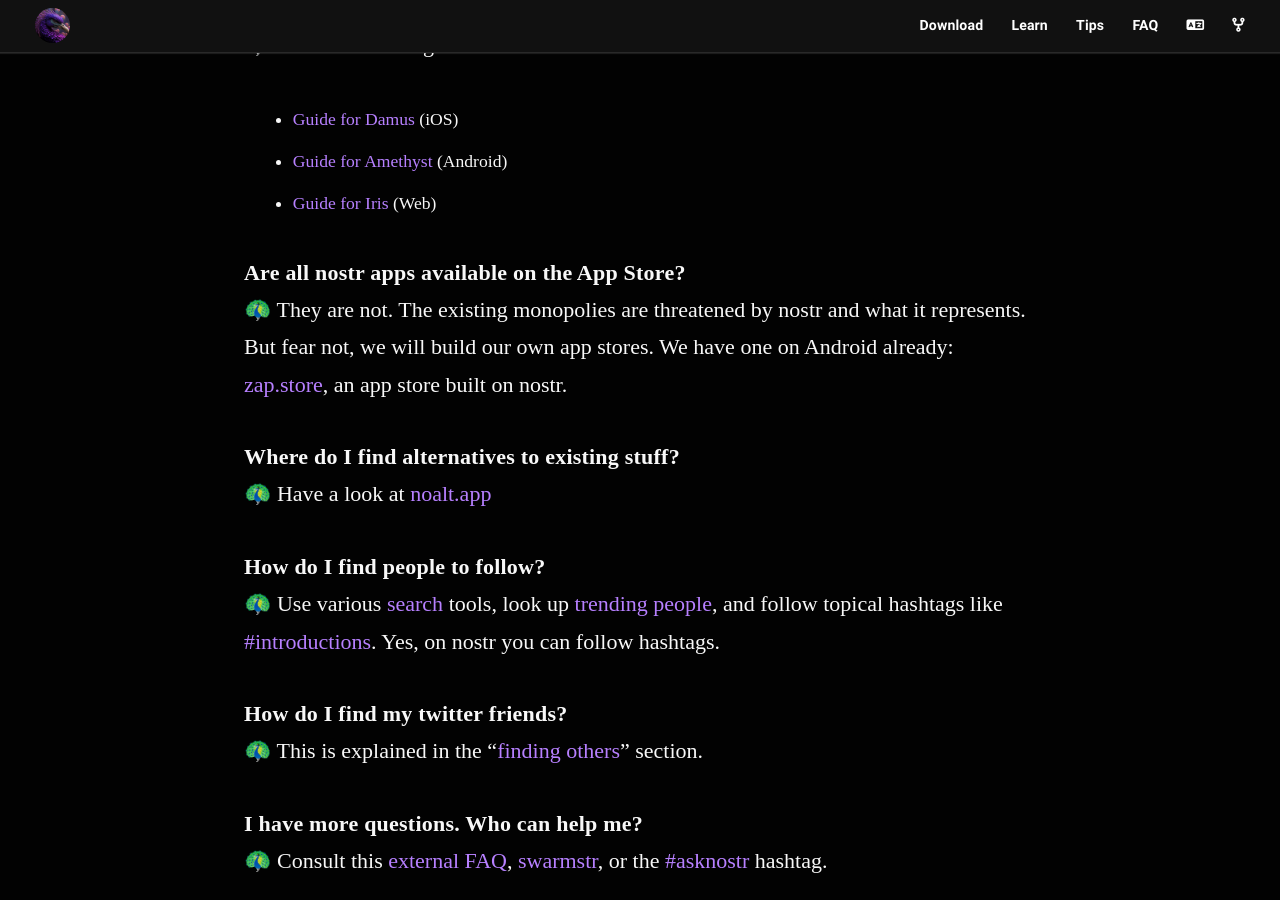
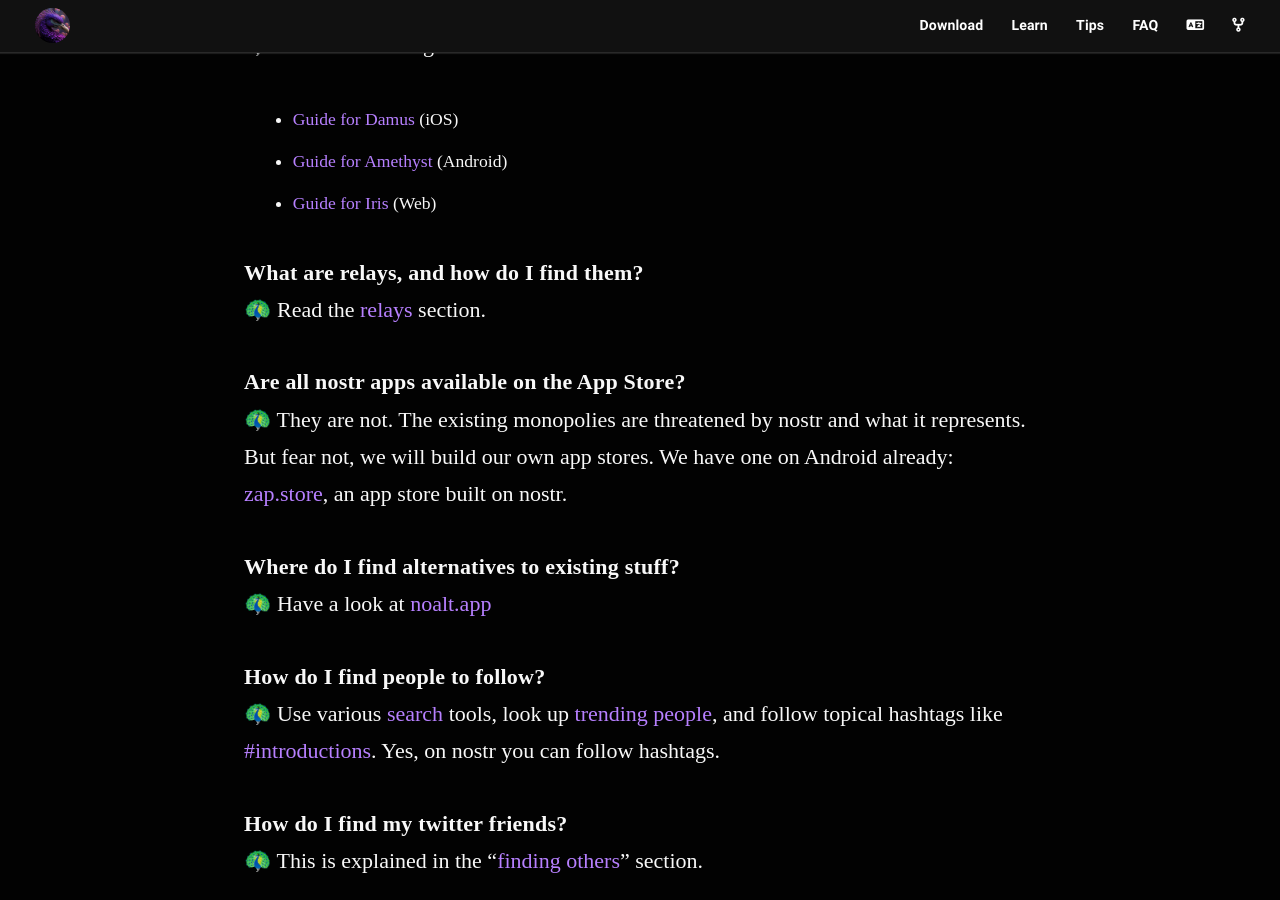
Before and after one commit to nostr-resources/nostr-resources.github.io, a Jekyll site: the page built from index.md, in a window 1280 px wide and 900 px high, scrolled down 3567 px. Built offline with Jekyll 4.4.1, drawn with Linux system fonts in a browser that asks for light colours; some web fonts are replaced.

Commit message:
feat(faq): add relay question

```diff
--- a/index.md
+++ b/index.md
@@ -118,6 +118,9 @@ clearly see via [zaplife.lol](https://zaplife.lol).
 - [Guide for Amethyst](https://nostr.how/guides/amethyst) (Android)
 - [Guide for Iris](https://nostr.how/guides/iris) (Web)
 
+**What are relays, and how do I find them?**
+🦚 Read the [relays](#relays) section.
+
 **Are all nostr apps available on the App Store?**
 🦚 They are not. The existing monopolies are threatened by nostr and what it
 represents. But fear not, we will build our own app stores. We have one on
@@ -135,7 +138,6 @@ follow hashtags.
 
 **How do I find my twitter friends?**
 🦚 This is explained in the "[finding others](#finding-others)" section.
-
 
 **I have more questions. Who can help me?**
 🦚 Consult this [external FAQ](https://uselessshit.co/resources/nostr/),
```
